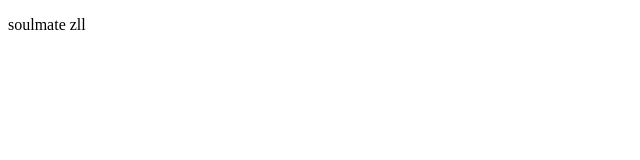
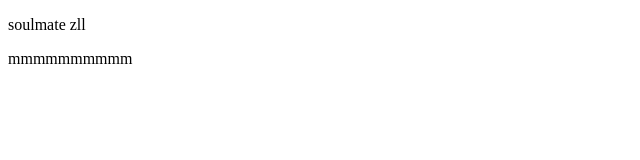
Before and after one commit to mdSoulmateZ/itcast, a plain HTML site: page index.html in a window 1280 px wide. Shown: the whole page, without its empty margins (0-640 px from the left). Drawn offline with Linux system fonts and the light colour scheme.

Commit message:
在lemon里添加了html文件内容

```diff
--- a/index.html
+++ b/index.html
@@ -8,5 +8,6 @@
 </head>
 <body>
     <p>soulmate zll</p>
+    <div>mmmmmmmmmm</div>
 </body>
 </html>
```
